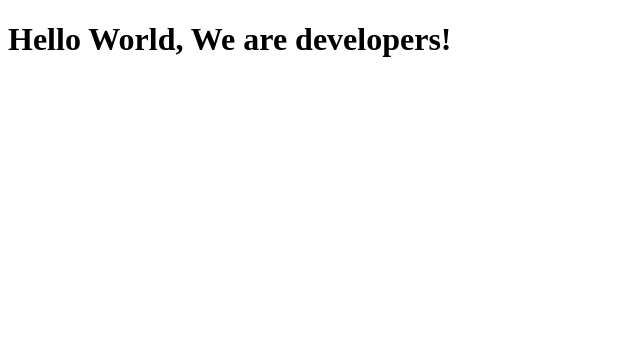
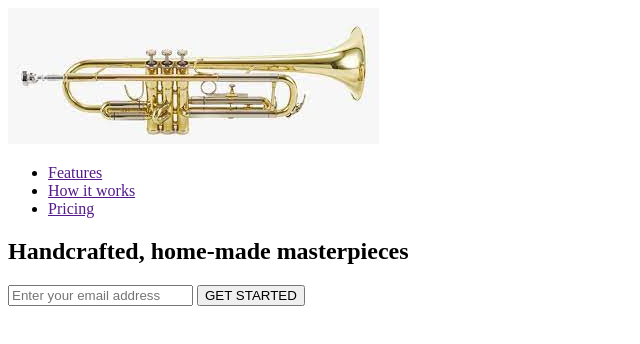
Before and after one commit to DilsherB/Microverse-HTML-CSS-project, a plain HTML site: page fcc-test-suite-template-master/index.html in a window 1280 px wide. Shown: the whole page, without its empty margins (0-640 px from the left). Drawn offline with Linux system fonts and the light colour scheme.

Commit message:
landing project

```diff
--- a/fcc-test-suite-template-master/index.html
+++ b/fcc-test-suite-template-master/index.html
@@ -7,7 +7,24 @@
   </head>
 
   <body>
-    <h1>Hello World, We are developers!</h1>
+    <header id="header">
+      <img id="header-img" src="images/trumpet.jpg" alt="">
+      <nav id="nav-bar">
+        <ul class="nav-link">
+          <li class="nav-link"><a class="nav-link" href=""> Features</a></li>
+          <li class="nav-link"><a class="nav-link" href=""> How it works</a></li>
+          <li class="nav-link"><a class="nav-link" href=""> Pricing</a></li>
+        </ul>
+      </nav>
+      <section>
+        <h2>Handcrafted, home-made masterpieces</h2>
+        <form action="" id="form">
+          <input type="email" id="email" placeholder="Enter your email address" required>
+          <input id="submit" type="submit" value="GET STARTED">
+        </form>
+      </section>
+
+    </header>
     <script src="https://cdn.freecodecamp.org/testable-projects-fcc/v1/bundle.js"></script>
 
     <!--
```
Also changed, not shown: fcc-test-suite-template-master/images/trumpet.jpg (added).
